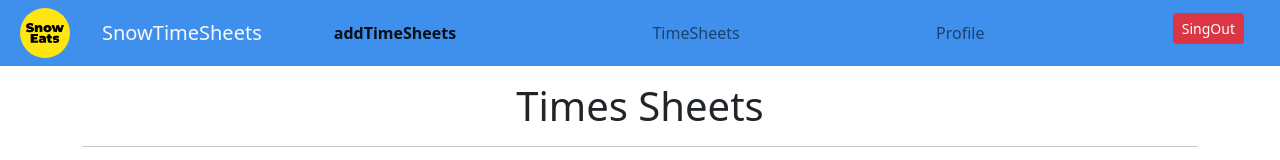
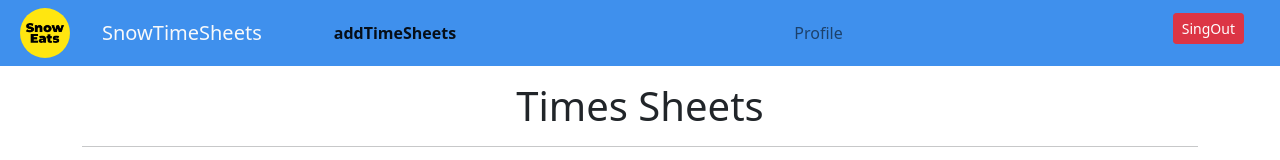
Before and after one commit to EderNieves01/time-sheets.vue, a Vue app: page / in a window 1280 px wide. Shown: the top 160 px of the page. Built offline with nearby package versions, Linux system fonts and the light colour scheme; no server answers; the database is empty; sample sign-in values are in the browser's storage.

Commit message:
disabledRouterTimeSheets

```diff
--- a/src/componets/NavBar.vue
+++ b/src/componets/NavBar.vue
@@ -24,10 +24,10 @@
           <router-link active-class="active fw-bold" class="nav-link" aria-current="page" to="/">addTimeSheets</router-link>
         </li>
 
-        <li class="nav-item">
+        <!-- <li class="nav-item">
           <router-link active-class="active fw-bold" class="nav-link" to="/about">TimeSheets</router-link>
         </li>
-
+            -->
         <li v-show="!signout" class="nav-item">
           <router-link active-class="active fw-bold" class="nav-link" to="/login" tabindex="-1" aria-disabled="true">Log In</router-link>
         </li>
```
